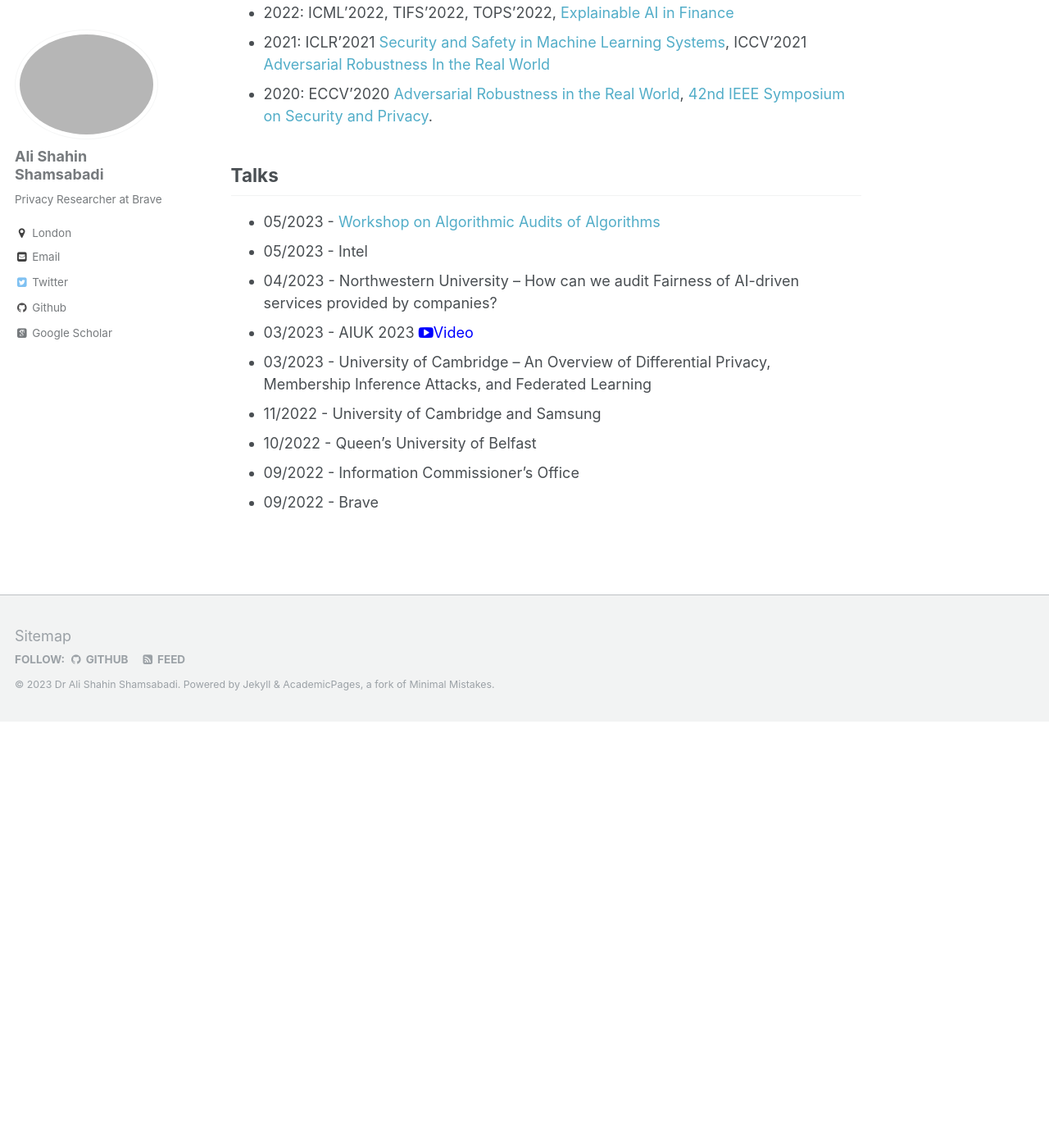
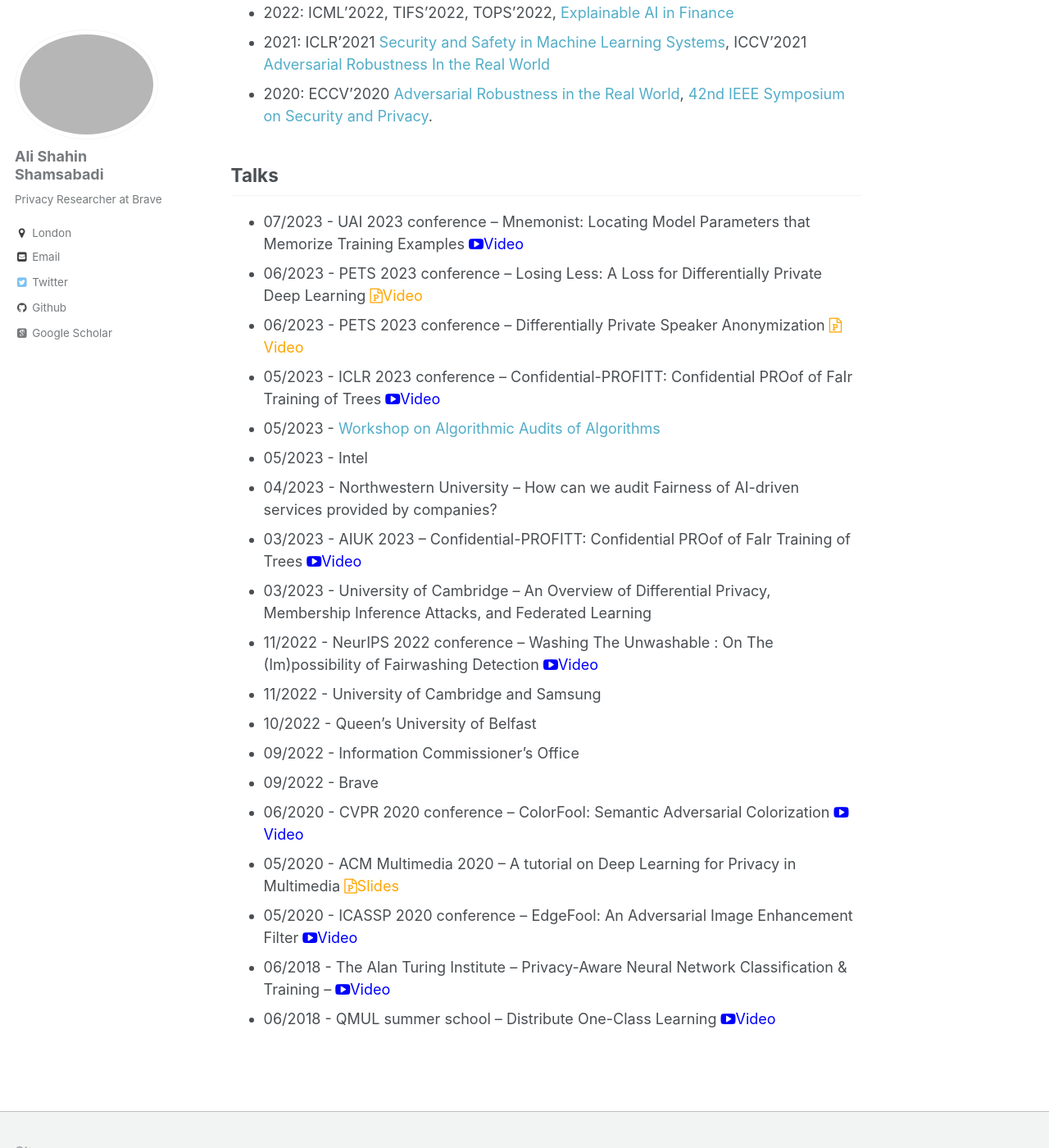
Before and after one commit to AliShahin/AliShahin.github.io, a Jekyll site: the page built from _pages/about.md, in a window 1280 px wide and 1400 px high, scrolled down 3785 px. Shown: the whole window at 82% size. Built offline with Jekyll 4.4.1, drawn with Linux system fonts in a browser that asks for light colours; some web fonts are replaced; before the commit the page ends 4665 px from its top, so only the background shows below that.

Commit message:
Update about.md

```diff
--- a/_pages/about.md
+++ b/_pages/about.md
@@ -66,12 +66,22 @@ My research has been published at top-tier conferences including NeurIPS, ICLR,
 
 
 ## Talks
+- 07/2023 - UAI 2023 conference -- Mnemonist: Locating Model Parameters that Memorize Training Examples <i class="fa fa-youtube-play" style="color:blue"></i>[<font color="blue">Video</font>](https://www.youtube.com/watch?v=-GE8BUZzjlo)
+- 06/2023 - PETS 2023 conference -- Losing Less: A Loss for Differentially Private Deep Learning <i class="fa fa-file-powerpoint-o" style="color:orange"></i>[<font color="orange">Video</font>](https://drive.google.com/file/d/1leWqbEArDvZzM_zCEtjk6i_Vk5uvTpnF/view)
+- 06/2023 - PETS 2023 conference -- Differentially Private Speaker Anonymization <i class="fa fa-file-powerpoint-o" style="color:orange"></i>[<font color="orange">Video</font>](https://drive.google.com/file/d/1s-da_nW0Rz-RJO6Rovo0qM8auvpOYTg8/view)
+- 05/2023 - ICLR 2023 conference -- Confidential-PROFITT: Confidential PROof of FaIr Training of Trees <i class="fa fa-youtube-play" style="color:blue"></i>[<font color="blue">Video</font>](https://iclr.cc/virtual/2023/poster/11224)
 - 05/2023 - [Workshop on Algorithmic Audits of Algorithms](https://algorithmic-audits.github.io)
 - 05/2023 - Intel
 - 04/2023 - Northwestern University -- How can we audit Fairness of AI-driven services provided by companies?
-- 03/2023 - AIUK 2023 <i class="fa fa-youtube-play" style="color:blue"></i>[<font color="blue">Video</font>](https://www.youtube.com/watch?app=desktop&v=np6-cSckPV4&t=2364s)
+- 03/2023 - AIUK 2023 -- Confidential-PROFITT: Confidential PROof of FaIr Training of Trees <i class="fa fa-youtube-play" style="color:blue"></i>[<font color="blue">Video</font>](https://www.youtube.com/watch?app=desktop&v=np6-cSckPV4&t=2364s)
 - 03/2023 - University of Cambridge -- An Overview of Differential Privacy, Membership Inference Attacks, and Federated Learning
+- 11/2022 - NeurIPS 2022 conference -- Washing The Unwashable : On The (Im)possibility of Fairwashing Detection <i class="fa fa-youtube-play" style="color:blue"></i>[<font color="blue">Video</font>](https://neurips.cc/virtual/2022/poster/54741)
 - 11/2022 - University of Cambridge and Samsung
 - 10/2022 - Queen's University of Belfast
 - 09/2022 - Information Commissioner’s Office
 - 09/2022 - Brave
+- 06/2020 - CVPR 2020 conference -- ColorFool: Semantic Adversarial Colorization <i class="fa fa-youtube-play" style="color:blue"></i>[<font color="blue">Video</font>](https://www.youtube.com/watch?v=fGw1ZiqOrWo)
+- 05/2020 - ACM Multimedia 2020 -- A tutorial on Deep Learning for Privacy in Multimedia <i class="fa fa-file-powerpoint-o" style="color:orange"></i>[<font color="orange">Slides</font>](https://cis.eecs.qmul.ac.uk/pdfs/2020.10.12__DeepLearningForPrivacyInMultimedia_Part2.pdf)
+- 05/2020 - ICASSP 2020 conference -- EdgeFool: An Adversarial Image Enhancement Filter <i class="fa fa-youtube-play" style="color:blue"></i>[<font color="blue">Video</font>](https://www.youtube.com/watch?v=jzoo5USTUSs&t=1s)
+- 06/2018 - The Alan Turing Institute -- Privacy-Aware Neural Network Classification & Training -- <i class="fa fa-youtube-play" style="color:blue"></i>[<font color="blue">Video</font>](https://www.youtube.com/watch?v=pJtw6IRo9q4)
+- 06/2018 - QMUL summer school -- Distribute One-Class Learning <i class="fa fa-youtube-play" style="color:blue"></i>[<font color="blue">Video</font>](https://www.youtube.com/watch?v=9w_TP8iwpxI)
```
